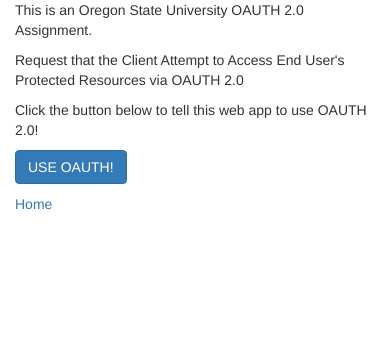
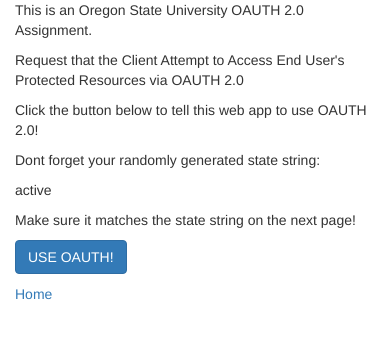
Before and after one commit to wilsonsk/cs-496-Cloud-Mobile-Dev, a Python web app: template OAUTH_2.0/templates/index.html in a window 390 px wide. Shown: the part 60-399 px from the top of the page. Run offline with Jinja, Linux system fonts and the light colour scheme; the template is opened without the code that fills it: most values are stand-ins (such as "Sample title", 1, 10 or a date in 2020); some libraries are stand-ins or nearby versions.

Commit message:
Completed OAUTH API functionality (no oauth libs), responsive front end, and random state string generation and display ('/' and '/oauth')

```diff
--- a/OAUTH_2.0/style.css
+++ b/OAUTH_2.0/style.css
@@ -20,6 +20,10 @@
 	.flex-item {
 		background-color: #FF483A;
 		margin: 10px;
+		flex: 1 1 0;
+	}
+	.flex-button {
+		background-color: #FF483A;
 		flex: 1 1 0;
 	}
 	.main-cont {
--- a/OAUTH_2.0/templates/gplus_results.html
+++ b/OAUTH_2.0/templates/gplus_results.html
@@ -17,6 +17,10 @@
 					<div id="gplus-field">Email: </div>
 					<div id="sub-head-text">{{email}}</div>
 				</div>
+				<div class="flex-item main-cont">
+					<div id="gplus-field">Here's your randomly generated state string: </div>
+					<div id="sub-head-text">{{state}}</div>
+				</div>
 			</div>
 		</div>
 	</section>
--- a/OAUTH_2.0/templates/index.html
+++ b/OAUTH_2.0/templates/index.html
@@ -20,29 +20,29 @@
 		<section>
 
 	        	{% block content %}
-			<div class="flex-container">
+				<div class="flex-col">
 					<p class="main-cont flex-item" id="headline-text">
 						This is an Oregon State University OAUTH 2.0 Assignment.
 					</p>
-			</div>
-			<div class="flex-container">
-				<div class="flex-col">
-					<div class="flex-container">
 				        <p class="main-cont flex-item" id="sub-head-text">
 				        	Request that the Client Attempt to Access End User's Protected Resources via OAUTH 2.0
 				        </p>
-					</div>
-					<div class="flex-container">
-					        <p class="main-cont flex-item">
+				        <p class="main-cont flex-item" id="sub-head-text">
 				        	Click the button below to tell this web app to use OAUTH 2.0!
 				        </p>
-					</div>
-					<div class="flex-container">
 				        <p class="main-cont flex-item">
+						Dont forget your randomly generated state string:
+					</p>
+				        <p class="main-cont flex-item">
+						{{state}}
+					</p>
+					</p>
+				        <p class="main-cont flex-item">
+						 Make sure it matches the state string on the next page!
+				        </p>
+				        <p class="flex-button">
 						<a href="{{end_user_request}}" role="button" class="btn btn-primary" id="button-text">USE OAUTH!</a>
 				        </p>
-					</div>
-				</div>
 				</div>
 	        	{% endblock %}
 
```
Also changed, not shown: OAUTH_2.0/server.py (+23 -2 lines). Lines whose indentation alone changed are shown as unchanged.
